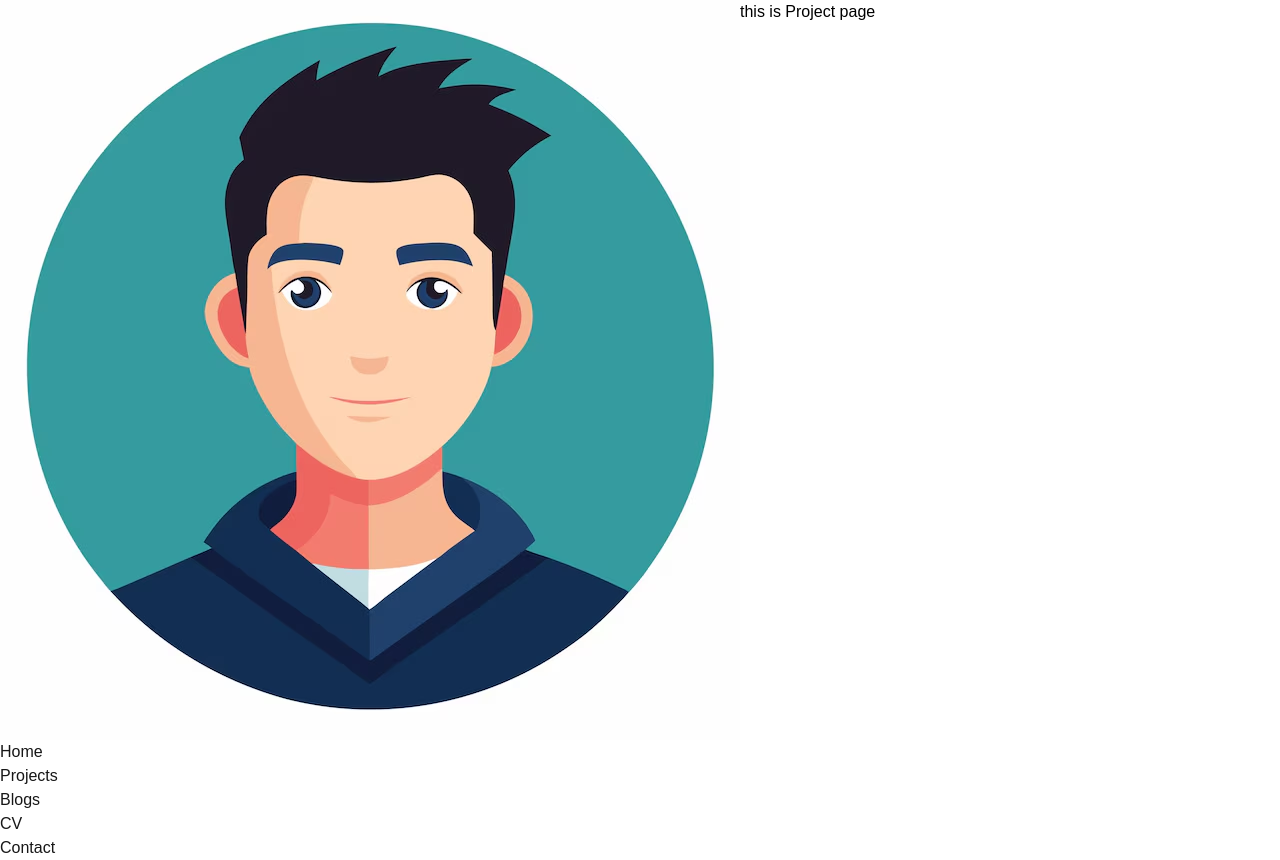
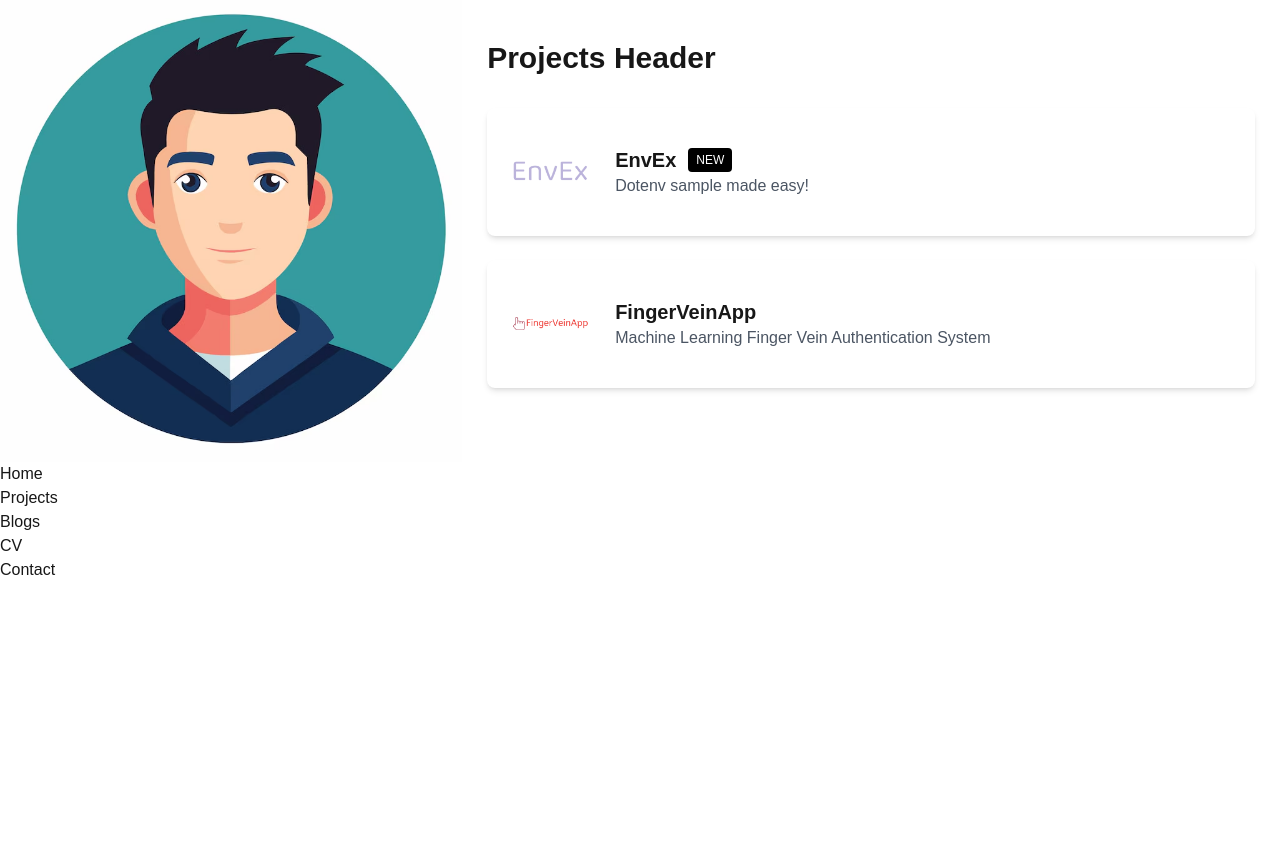
Before and after one commit to jawelu/portfolio, a Next.js app: page /projects in a window 1280 px wide. After the commit the page ends 800 px from the top, so only its background shows below. Built offline with nearby package versions, Linux system fonts and the light colour scheme.

Commit message:
test cicd

```diff
--- a/src/app/projects/page.tsx
+++ b/src/app/projects/page.tsx
@@ -1,7 +1,25 @@
-export default function ProjectPage() {
-    return (
-        <div className="text-black">
-            this is Project page
+import ProjectCard from "@/components/project";
+
+export default function ProjectsPage() {
+  return (
+    <div className="px-6 py-10 w-full">
+      <div className="max-w-3xl mx-auto">
+        <h1 className="text-3xl font-bold mb-8">Projects Header</h1>
+
+        <div className="space-y-6">
+          <ProjectCard
+            imageSrc="/envex-logo.png"
+            title="EnvEx"
+            tag="NEW"
+            description="Dotenv sample made easy!"
+          />
+          <ProjectCard
+            imageSrc="/fingervein-logo.png"
+            title="FingerVeinApp"
+            description="Machine Learning Finger Vein Authentication System"
+          />
         </div>
-    )
+      </div>
+    </div>
+  );
 }
--- a/src/components/project.tsx
+++ b/src/components/project.tsx
@@ -0,0 +1,31 @@
+// components/project.tsx
+
+type ProjectCardProps = {
+  imageSrc: string;
+  title: string;
+  tag?: string;
+  description: string;
+};
+
+export default function ProjectCard({ imageSrc, title, tag, description }: ProjectCardProps) {
+  return (
+    <div className="bg-white shadow-md hover:shadow-xl hover:-translate-y-1 transition-transform duration-300 cursor-pointer rounded-lg p-6 flex items-center space-x-6">
+      <img
+        src={imageSrc}
+        alt={title}
+        className="w-20 h-20 object-contain"
+      />
+      <div>
+        <div className="flex items-center space-x-3">
+          <h2 className="text-xl font-bold">{title}</h2>
+          {tag && (
+            <span className="bg-black text-white text-xs px-2 py-1 rounded">
+              {tag}
+            </span>
+          )}
+        </div>
+        <p className="text-gray-600">{description}</p>
+      </div>
+    </div>
+  );
+}
```
Also changed, not shown: public/envex-logo.png (added), public/fingervein-logo.png (added).
